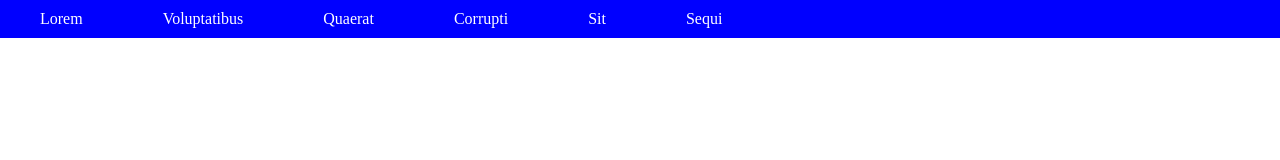
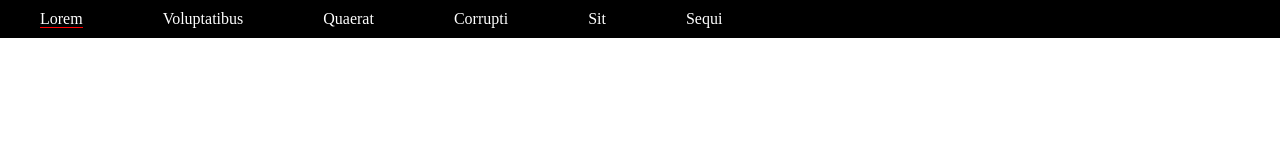
Before and after one commit to thak0039/loginPage_repo, a plain HTML site: page navbar.html in a window 1280 px wide. In both pictures the pointer is over the link "Lorem". Drawn offline with Linux system fonts and the light colour scheme.

Commit message:
nemu css

```diff
--- a/navbar.html
+++ b/navbar.html
@@ -15,7 +15,7 @@
 
     ul {
         list-style-type: none;
-        background-color: blue;
+        background-color: black;
         overflow: auto;
         color: white;
     }
@@ -28,6 +28,10 @@
     nav a {
         color: white;
         text-decoration: none;
+    }
+
+    nav a:hover {
+        border-bottom: 1px solid red;
     }
 </style>
 
```
Also changed, not shown: index.html (+0 -1 lines).
